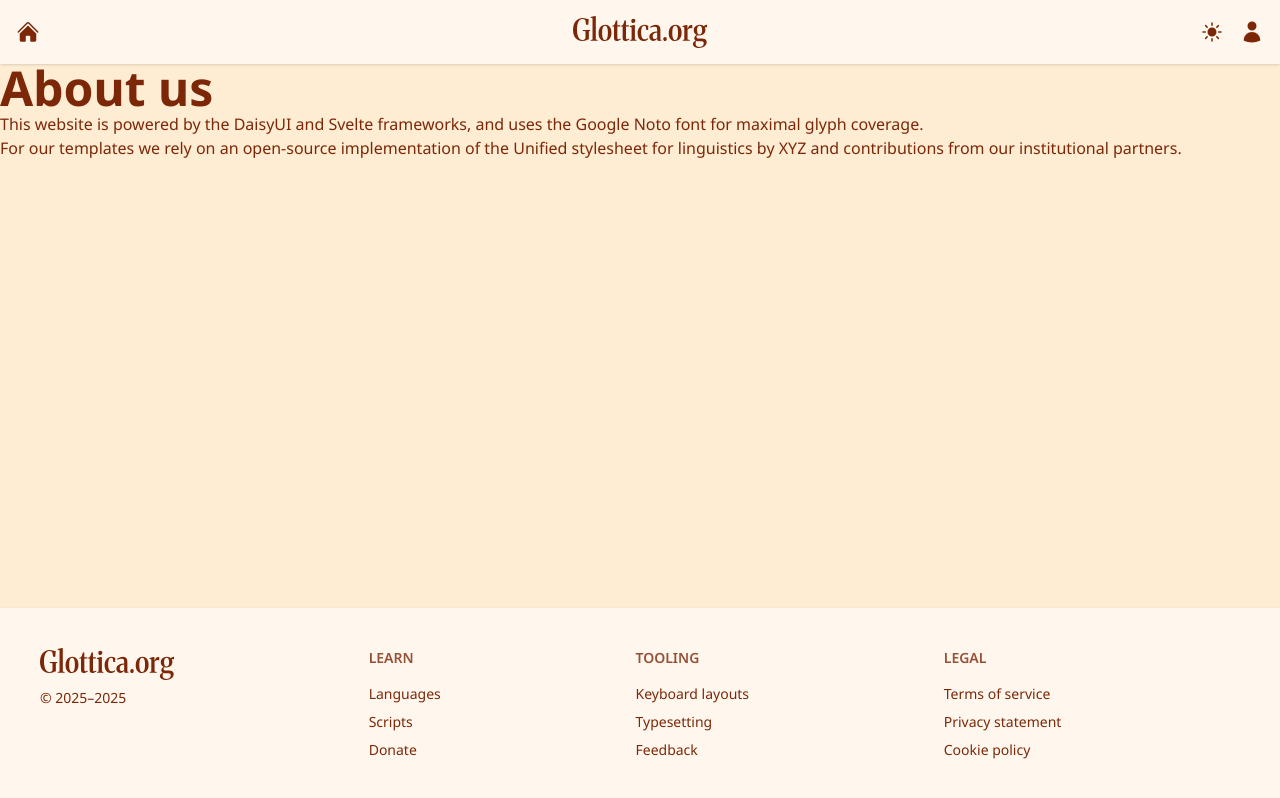
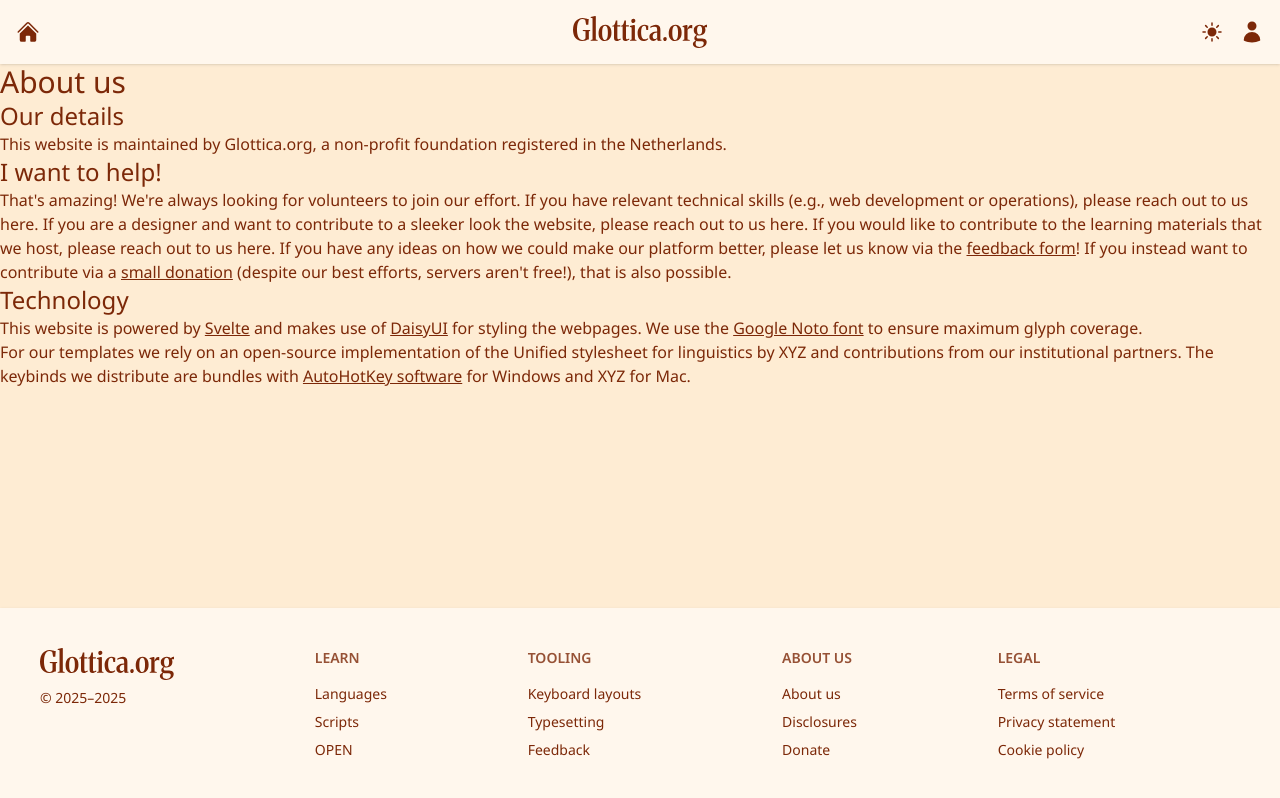
Before and after one commit to glotticaorg/glottica-frontend, a SvelteKit app: page /about in a window 1280 px wide. Built offline with nearby package versions, Linux system fonts and the light colour scheme.

Commit message:
Add disclosures

```diff
--- a/src/lib/components/Footer.svelte
+++ b/src/lib/components/Footer.svelte
@@ -3,9 +3,9 @@
 	const currentYear = new Date().getFullYear();
 </script>
 
-<footer class="footer shadow sm:footer-horizontal bg-base-100 text-base-content p-10 flex-none">
+<footer class="footer shadow md:footer-horizontal bg-base-100 text-base-content p-10 flex-none">
 	<aside>
-		<a href="/about/" aria-label="About us">
+		<a href="/" aria-label="Home">
 			<Logo />
 		</a>
 		<p>&copy; 2025&ndash;{currentYear}</p>
@@ -14,7 +14,7 @@
 		<h2 class="footer-title opacity-80">Learn</h2>
 		<a class="link link-hover" href="/learn/languages/">Languages</a>
 		<a class="link link-hover" href="/learn/scripts/">Scripts</a>
-		<a class="link link-hover" href="/donate/">Donate</a>
+		<a class="link link-hover" href="/">OPEN</a>
 	</nav>
 	<nav>
 		<h2 class="footer-title opacity-80">Tooling</h2>
@@ -23,6 +23,12 @@
 		<a class="link link-hover" href="/feedback/">Feedback</a>
 	</nav>
 	<nav>
+		<h2 class="footer-title opacity-80">About us</h2>
+		<a class="link link-hover" href="/about/">About us</a>
+		<a class="link link-hover" href="/legal/disclosures/">Disclosures</a>
+		<a class="link link-hover" href="/donate/">Donate</a>
+	</nav>
+	<nav>
 		<h2 class="footer-title opacity-80">Legal</h2>
 		<a class="link link-hover" href="/legal/tos/">Terms of service</a>
 		<a class="link link-hover" href="/legal/privacy/">Privacy statement</a>
--- a/src/lib/components/HeroLander.svelte
+++ b/src/lib/components/HeroLander.svelte
@@ -20,7 +20,7 @@
 								<input
 									type="email"
 									placeholder="Email"
-									class="input validator"
+									class="input validator w-full"
 									name="email"
 									autocomplete="email"
 									required
@@ -32,7 +32,7 @@
 								<input
 									type="password"
 									placeholder="Password"
-									class="input validator"
+									class="input validator w-full"
 									name="password"
 									minlength="8"
 									maxlength="64"
--- a/src/lib/components/icons/CookiesIcon.svelte
+++ b/src/lib/components/icons/CookiesIcon.svelte
@@ -1,4 +1,8 @@
-<svg xmlns="http://www.w3.org/2000/svg" viewBox="0 0 24 24" class="size-64 fill-current">
+<svg
+	xmlns="http://www.w3.org/2000/svg"
+	viewBox="0 0 24 24"
+	class="size-64 fill-current"
+>
 	<path
 		d="m15 1.784-.796.795a1.125 1.125 0 1 0 1.591 0L15 1.784ZM12 1.784l-.796.795a1.125 1.125 0 1 0 1.591 0L12 1.784ZM9 1.784l-.796.795a1.125 1.125 0 1 0 1.591 0L9 1.784ZM9.75 7.547c.498-.021.998-.035 1.5-.042V6.75a.75.75 0 0 1 1.5 0v.755c.502.007 1.002.021 1.5.042V6.75a.75.75 0 0 1 1.5 0v.88l.307.022c1.55.117 2.693 1.427 2.693 2.946v1.018a62.182 62.182 0 0 0-13.5 0v-1.018c0-1.519 1.143-2.829 2.693-2.946l.307-.022v-.88a.75.75 0 0 1 1.5 0v.797ZM12 12.75c-2.472 0-4.9.184-7.274.54-1.454.217-2.476 1.482-2.476 2.916v.384a4.104 4.104 0 0 1 2.585.364 2.605 2.605 0 0 0 2.33 0 4.104 4.104 0 0 1 3.67 0 2.605 2.605 0 0 0 2.33 0 4.104 4.104 0 0 1 3.67 0 2.605 2.605 0 0 0 2.33 0 4.104 4.104 0 0 1 2.585-.364v-.384c0-1.434-1.022-2.7-2.476-2.917A49.138 49.138 0 0 0 12 12.75ZM21.75 18.131a2.604 2.604 0 0 0-1.915.165 4.104 4.104 0 0 1-3.67 0 2.605 2.605 0 0 0-2.33 0 4.104 4.104 0 0 1-3.67 0 2.605 2.605 0 0 0-2.33 0 4.104 4.104 0 0 1-3.67 0 2.604 2.604 0 0 0-1.915-.165v2.494c0 1.035.84 1.875 1.875 1.875h15.75c1.035 0 1.875-.84 1.875-1.875v-2.494Z"
 	/>
--- /dev/null
+++ b/src/lib/components/icons/DisclosuresIcon.svelte
@@ -0,0 +1,14 @@
+<svg
+	xmlns="http://www.w3.org/2000/svg"
+	fill="none"
+	viewBox="0 0 24 24"
+	stroke-width="1.5"
+	stroke="currentColor"
+	class="size-64"
+>
+	<path
+		stroke-linecap="round"
+		stroke-linejoin="round"
+		d="m20.25 7.5-.625 10.632a2.25 2.25 0 0 1-2.247 2.118H6.622a2.25 2.25 0 0 1-2.247-2.118L3.75 7.5M10 11.25h4M3.375 7.5h17.25c.621 0 1.125-.504 1.125-1.125v-1.5c0-.621-.504-1.125-1.125-1.125H3.375c-.621 0-1.125.504-1.125 1.125v1.5c0 .621.504 1.125 1.125 1.125Z"
+	/>
+</svg>
--- a/src/routes/about/+page.svelte
+++ b/src/routes/about/+page.svelte
@@ -1,11 +1,37 @@
-<h1 class="text-5xl font-bold">About us</h1>
+<h1 class="text-3xl">About us</h1>
+
+<h2 class="text-2xl">Our details</h2>
 
 <p>
-	This website is powered by the DaisyUI and Svelte frameworks, and uses the Google Noto font for
-	maximal glyph coverage.
+	This website is maintained by Glottica.org, a non-profit foundation registered in the
+	Netherlands.
+</p>
+
+<h2 class="text-2xl">I want to help!</h2>
+
+<p class="text">
+	That's amazing! We're always looking for volunteers to join our effort. If you have relevant
+	technical skills (e.g., web development or operations), please reach out to us here. If you
+	are a designer and want to contribute to a sleeker look the website, please reach out to us
+	here. If you would like to contribute to the learning materials that we host, please reach
+	out to us here. If you have any ideas on how we could make our platform better, please let
+	us know via the <a href="/feedback" class="link">feedback form</a>! If you instead want to
+	contribute via a <a href="/donate" class="link">small donation</a> (despite our best efforts,
+	servers aren't free!), that is also possible.
+</p>
+
+<h2 class="text-2xl">Technology</h2>
+
+<p>
+	This website is powered by <a href="https://svelte.dev/" class="link">Svelte</a> and makes
+	use of <a href="https://daisyui.com/" class="link">DaisyUI</a> for styling the webpages. We
+	use the <a href="https://fonts.google.com/noto" class="link">Google Noto font</a> to ensure
+	maximum glyph coverage.
 </p>
 
 <p>
 	For our templates we rely on an open-source implementation of the Unified stylesheet for
-	linguistics by XYZ and contributions from our institutional partners.
+	linguistics by XYZ and contributions from our institutional partners. The keybinds we distribute
+	are bundles with <a href="https://www.autohotkey.com/" class="link">AutoHotKey software</a>
+	for Windows and XYZ for Mac.
 </p>
--- /dev/null
+++ b/src/routes/legal/disclosures/+page.svelte
@@ -0,0 +1,15 @@
+<script>
+	import DisclosuresIcon from '$lib/components/icons/DisclosuresIcon.svelte';
+</script>
+
+<section class="hero flex-1">
+	<div class="hero-content flex-col lg:flex-row">
+		<DisclosuresIcon />
+		<div class="text-center lg:text-left">
+			<h1 class="text-5xl font-bold">Disclosures</h1>
+			<p class="py-6">TODO</p>
+		</div>
+	</div>
+</section>
+
+<section class="pb-5 px-50">A list of disclosures per year.</section>
```
